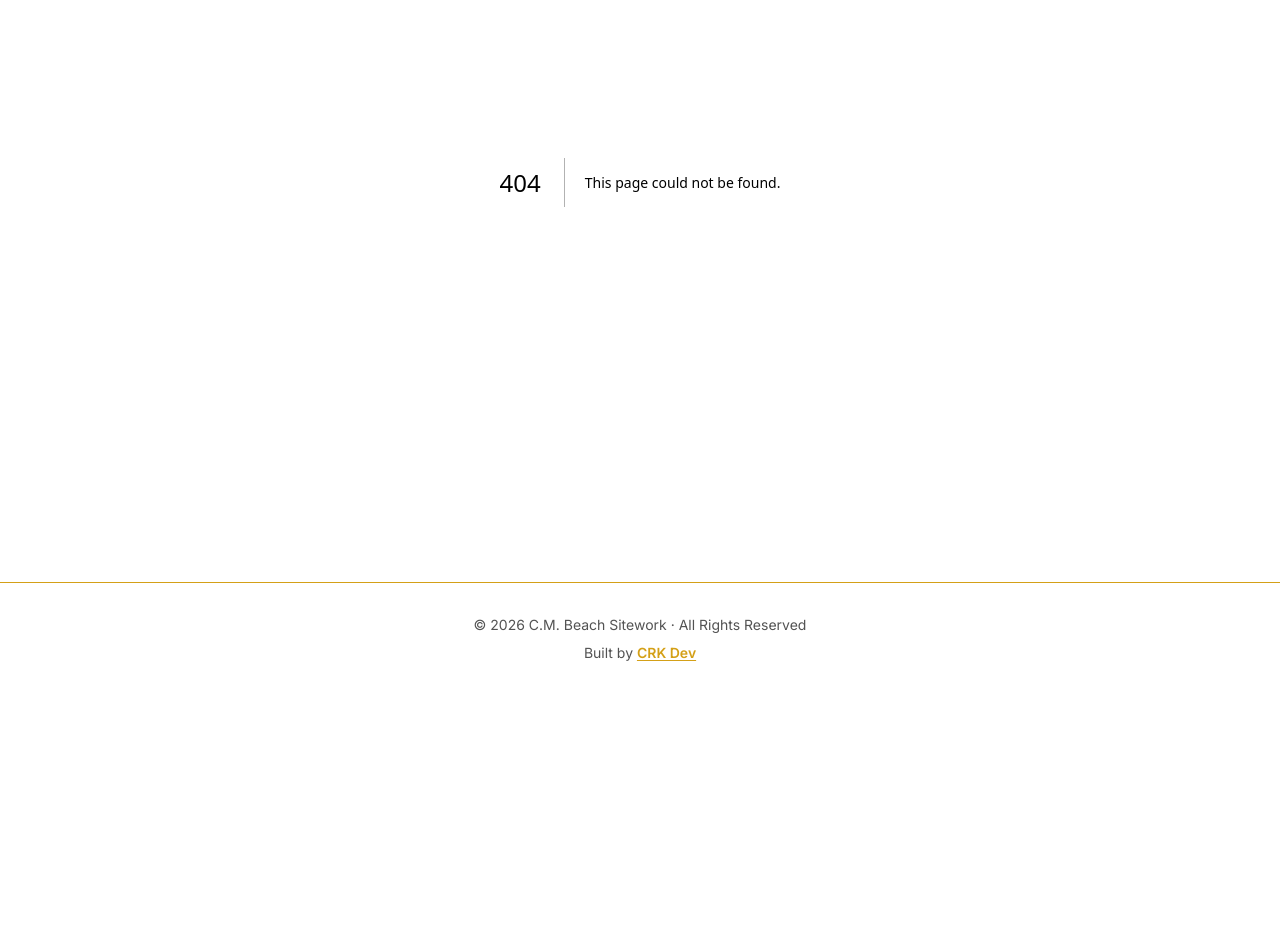
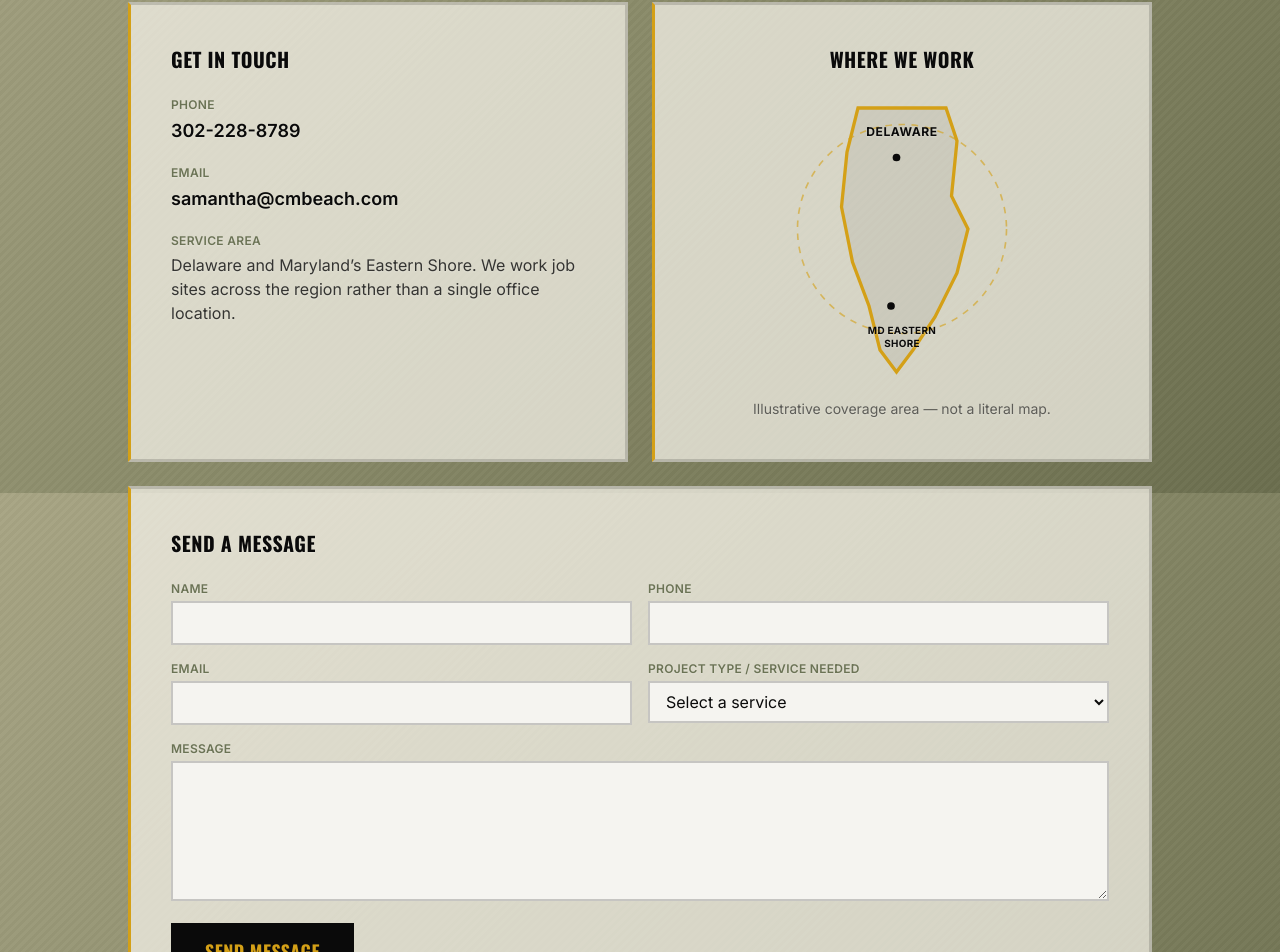
Before and after one commit to crkdev1989/cmbeachsite, a Next.js app: page /contact in a window 1280 px wide. Before the commit this address had no page. Shown: the part 307-1259 px from the top of the page. Before the commit the page ends 1002 px from the top, so only its background shows below. Built offline with nearby package versions, Linux system fonts and the light colour scheme.

Commit message:
added contact page

```diff
--- /dev/null
+++ b/app/contact/page.tsx
@@ -0,0 +1,150 @@
+import type { Metadata } from "next";
+import ContactForm from "@/components/ContactForm";
+
+export const metadata: Metadata = {
+  title: "Contact | C.M. Beach Sitework",
+  description:
+    "Get in touch with C.M. Beach Sitework to talk through your project or request an estimate.",
+};
+
+export default function Contact() {
+  return (
+    <main className="flex flex-1 flex-col px-6 py-16 sm:py-20">
+      <div className="mx-auto w-full max-w-5xl">
+        <div className="text-center">
+          <h1 className="font-heading text-4xl font-bold uppercase tracking-wide sm:text-5xl">
+            Contact
+          </h1>
+          <p className="mx-auto mt-4 max-w-2xl text-lg text-foreground/80 sm:text-xl">
+            Get in touch to talk through your project or request an estimate.
+          </p>
+        </div>
+
+        <div className="mt-12 grid grid-cols-1 gap-6 lg:grid-cols-[1fr_1fr]">
+          {/* Contact info */}
+          <div className="border-[3px] border-foreground/15 border-l-[3px] border-l-gold bg-[#F5F2E8]/75 p-8 sm:p-10">
+            <h2 className="font-heading text-xl font-bold uppercase tracking-wide">
+              Get In Touch
+            </h2>
+            <dl className="mt-6 space-y-5">
+              <div>
+                <dt className="text-xs font-semibold uppercase tracking-wide text-sage">
+                  Phone
+                </dt>
+                <dd className="mt-1">
+                  <a
+                    href="tel:302-228-8789"
+                    className="text-lg font-semibold text-foreground hover:text-gold"
+                  >
+                    302-228-8789
+                  </a>
+                </dd>
+              </div>
+              <div>
+                <dt className="text-xs font-semibold uppercase tracking-wide text-sage">
+                  Email
+                </dt>
+                <dd className="mt-1">
+                  <a
+                    href="mailto:samantha@cmbeach.com"
+                    className="text-lg font-semibold text-foreground hover:text-gold"
+                  >
+                    samantha@cmbeach.com
+                  </a>
+                </dd>
+              </div>
+              <div>
+                <dt className="text-xs font-semibold uppercase tracking-wide text-sage">
+                  Service Area
+                </dt>
+                <dd className="mt-1 text-foreground/80">
+                  Delaware and Maryland&rsquo;s Eastern Shore. We work job
+                  sites across the region rather than a single office
+                  location.
+                </dd>
+              </div>
+            </dl>
+          </div>
+
+          {/* Service area graphic */}
+          <div className="border-[3px] border-foreground/15 border-l-[3px] border-l-gold bg-[#F5F2E8]/75 p-8 text-center sm:p-10">
+            <h2 className="font-heading text-xl font-bold uppercase tracking-wide">
+              Where We Work
+            </h2>
+            <svg
+              viewBox="0 0 200 260"
+              role="img"
+              aria-label="Illustrative map of the C.M. Beach Sitework service area, covering Delaware and Maryland's Eastern Shore"
+              className="mx-auto mt-6 w-full max-w-[220px]"
+            >
+              <polygon
+                points="60,10 140,10 150,40 145,90 160,120 150,160 130,200 110,230 95,250 80,230 70,190 55,150 45,100 50,50"
+                fill="rgba(10,10,10,0.05)"
+                stroke="#D4A017"
+                strokeWidth="3"
+              />
+              <circle
+                cx="100"
+                cy="120"
+                r="95"
+                fill="none"
+                stroke="#D4A017"
+                strokeWidth="1.5"
+                strokeDasharray="6 6"
+                opacity="0.6"
+              />
+              <circle cx="95" cy="55" r="3.5" fill="#0A0A0A" />
+              <circle cx="90" cy="190" r="3.5" fill="#0A0A0A" />
+              <text
+                x="100"
+                y="35"
+                textAnchor="middle"
+                fontSize="11"
+                fontWeight="700"
+                letterSpacing="0.5"
+                fill="#0A0A0A"
+              >
+                DELAWARE
+              </text>
+              <text
+                x="100"
+                y="215"
+                textAnchor="middle"
+                fontSize="9"
+                fontWeight="700"
+                letterSpacing="0.3"
+                fill="#0A0A0A"
+              >
+                MD EASTERN
+              </text>
+              <text
+                x="100"
+                y="227"
+                textAnchor="middle"
+                fontSize="9"
+                fontWeight="700"
+                letterSpacing="0.3"
+                fill="#0A0A0A"
+              >
+                SHORE
+              </text>
+            </svg>
+            <p className="mt-4 text-sm text-foreground/60">
+              Illustrative coverage area — not a literal map.
+            </p>
+          </div>
+        </div>
+
+        {/* Contact form */}
+        <div className="mt-6 border-[3px] border-foreground/15 border-l-[3px] border-l-gold bg-[#F5F2E8]/75 p-8 sm:p-10">
+          <h2 className="font-heading text-xl font-bold uppercase tracking-wide">
+            Send a Message
+          </h2>
+          <div className="mt-6">
+            <ContactForm />
+          </div>
+        </div>
+      </div>
+    </main>
+  );
+}
--- /dev/null
+++ b/components/ContactForm.tsx
@@ -0,0 +1,99 @@
+"use client";
+
+import { useState } from "react";
+
+const services = [
+  "Mass Grading",
+  "Fine Grading",
+  "Site Utilities",
+  "Demolition",
+  "Clean Up",
+  "Snow Removal",
+  "Other",
+];
+
+const fieldClasses =
+  "mt-1 w-full border-2 border-foreground/20 bg-[#F5F4F0] px-3 py-2 text-foreground placeholder:text-foreground/40 focus:border-gold focus:outline-none";
+
+const labelClasses =
+  "block text-xs font-semibold uppercase tracking-wide text-sage";
+
+export default function ContactForm() {
+  const [sent, setSent] = useState(false);
+
+  function handleSubmit(e: React.FormEvent<HTMLFormElement>) {
+    e.preventDefault();
+    const data = new FormData(e.currentTarget);
+    const name = data.get("name");
+    const phone = data.get("phone");
+    const email = data.get("email");
+    const service = data.get("service");
+    const message = data.get("message");
+
+    const subject = `Website inquiry from ${name} — ${service}`;
+    const body = `Name: ${name}\nPhone: ${phone}\nEmail: ${email}\nProject type: ${service}\n\n${message}`;
+
+    window.location.href = `mailto:samantha@cmbeach.com?subject=${encodeURIComponent(
+      subject,
+    )}&body=${encodeURIComponent(body)}`;
+
+    setSent(true);
+  }
+
+  return (
+    <form onSubmit={handleSubmit} className="grid grid-cols-1 gap-4 sm:grid-cols-2">
+      <label className="block">
+        <span className={labelClasses}>Name</span>
+        <input type="text" name="name" required className={fieldClasses} />
+      </label>
+
+      <label className="block">
+        <span className={labelClasses}>Phone</span>
+        <input type="tel" name="phone" required className={fieldClasses} />
+      </label>
+
+      <label className="block">
+        <span className={labelClasses}>Email</span>
+        <input type="email" name="email" required className={fieldClasses} />
+      </label>
+
+      <label className="block">
+        <span className={labelClasses}>Project Type / Service Needed</span>
+        <select name="service" required className={fieldClasses} defaultValue="">
+          <option value="" disabled>
+            Select a service
+          </option>
+          {services.map((service) => (
+            <option key={service} value={service}>
+              {service}
+            </option>
+          ))}
+        </select>
+      </label>
+
+      <label className="block sm:col-span-2">
+        <span className={labelClasses}>Message</span>
+        <textarea
+          name="message"
+          required
+          rows={5}
+          className={fieldClasses}
+        />
+      </label>
+
+      <div className="sm:col-span-2">
+        <button
+          type="submit"
+          className="inline-block border-2 border-foreground bg-foreground px-8 py-3 font-heading text-lg font-bold uppercase tracking-wide text-gold transition-colors hover:bg-transparent hover:text-foreground"
+        >
+          Send Message
+        </button>
+        <p className="mt-3 text-sm text-foreground/60">
+          Submitting opens your email client with this message pre-filled,
+          addressed to samantha@cmbeach.com.
+          {sent && " Your email client should be open now."}
+        </p>
+      </div>
+    </form>
+  );
+}
```
